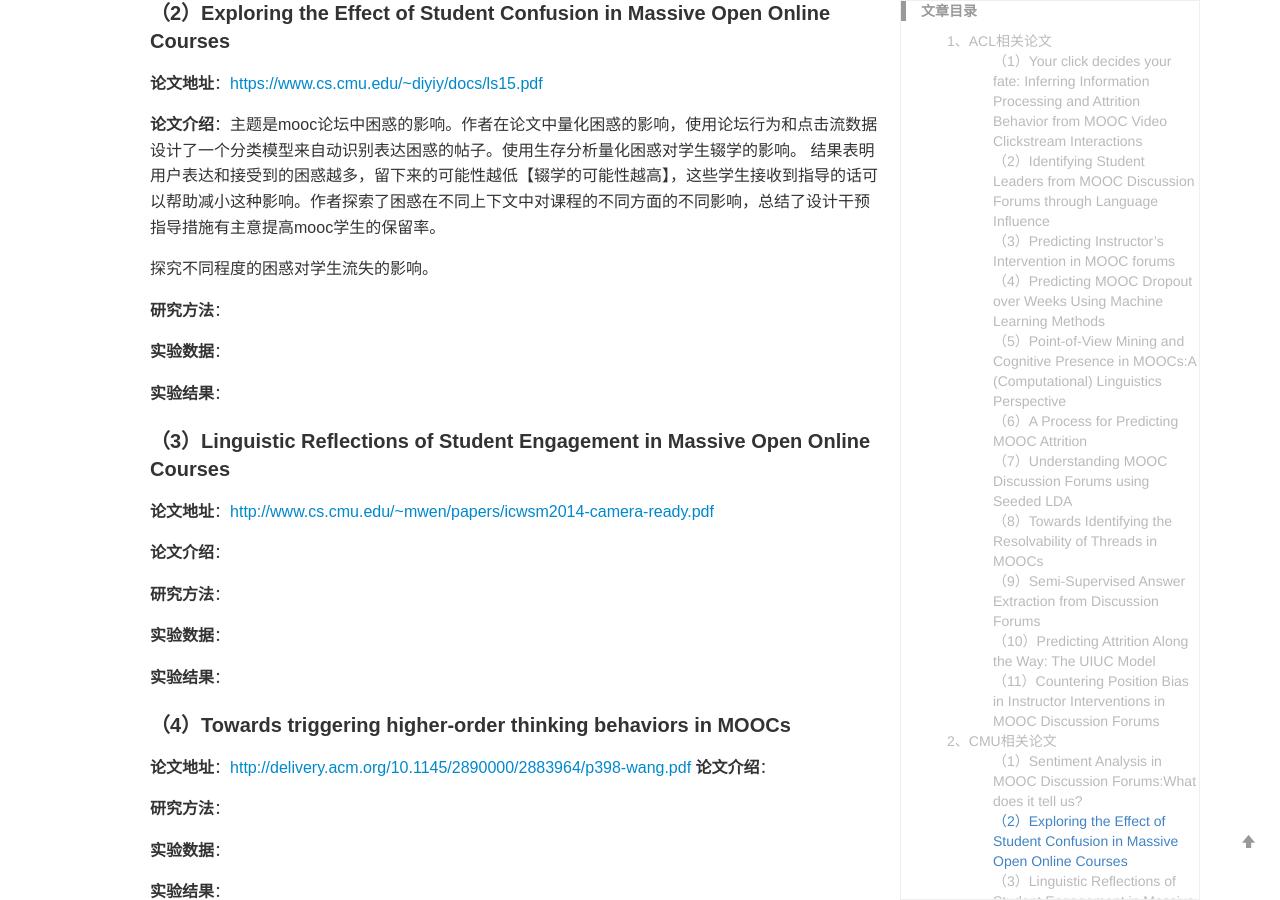
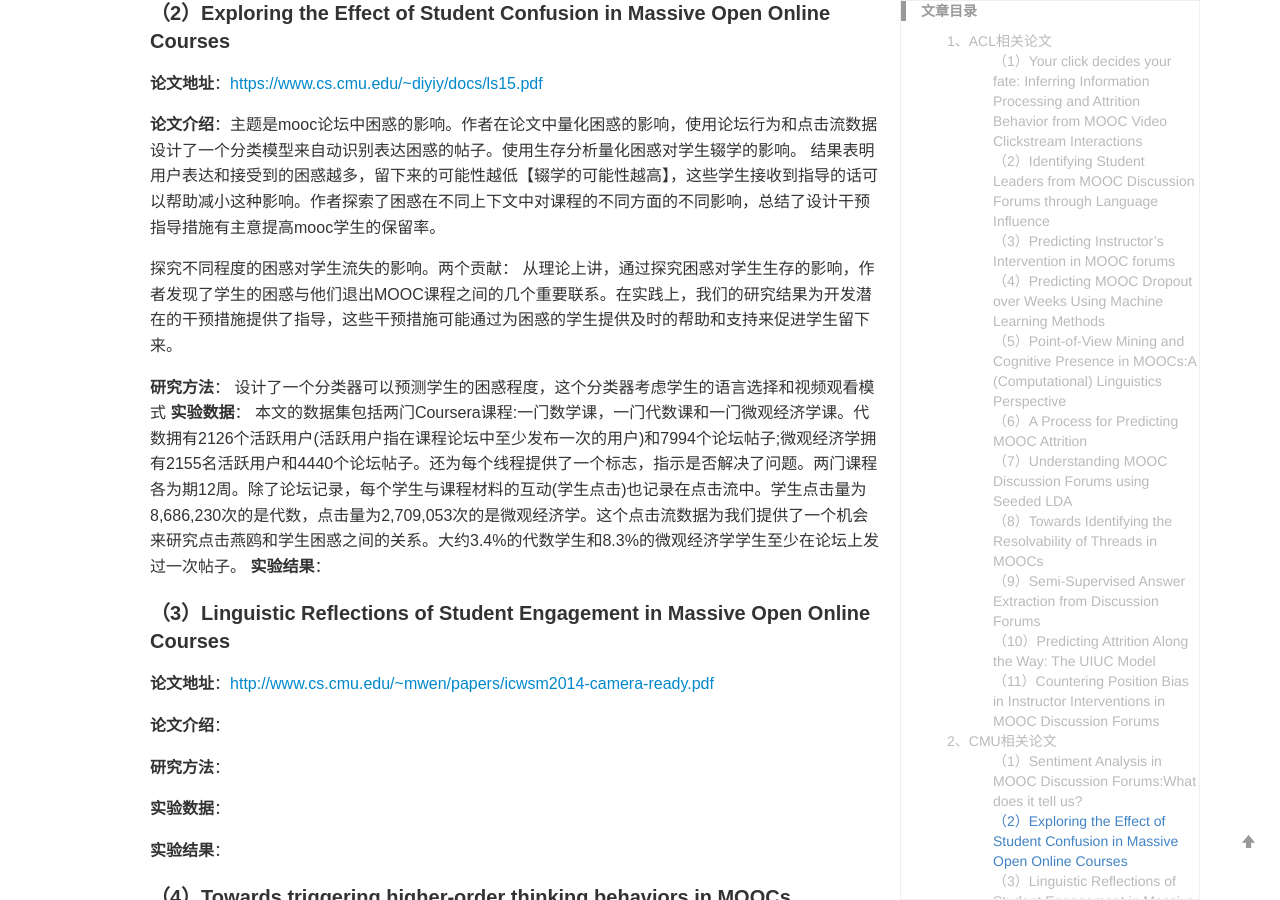
Before and after one commit to yuanmingchen/yuanmingchen.github.io, a Jekyll site: the page built from _posts/2019-04-19-online course nlp paper survey 2.md, in a window 1280 px wide and 900 px high, scrolled down 5621 px. Built offline with Jekyll 4.4.1, drawn with Linux system fonts in a browser that asks for light colours; formulas are drawn with MathJax 3; comment, search, counter and statistics services are not loaded.

Commit message:
Updates _posts/2019-04-19-online course nlp paper survey 2.md
Auto commit by GitBook Editor

```diff
--- a/_posts/2019-04-19-online course nlp paper survey 2.md
+++ b/_posts/2019-04-19-online course nlp paper survey 2.md
@@ -152,12 +152,13 @@ $P(w)$表示情感词$w$在评论中出现的概率，$P(TopicKeyword)$表示当
 **论文介绍**：主题是mooc论坛中困惑的影响。作者在论文中量化困惑的影响，使用论坛行为和点击流数据设计了一个分类模型来自动识别表达困惑的帖子。使用生存分析量化困惑对学生辍学的影响。
 结果表明用户表达和接受到的困惑越多，留下来的可能性越低【辍学的可能性越高】，这些学生接收到指导的话可以帮助减小这种影响。作者探索了困惑在不同上下文中对课程的不同方面的不同影响，总结了设计干预指导措施有主意提高mooc学生的保留率。
 
-探究不同程度的困惑对学生流失的影响。
+探究不同程度的困惑对学生流失的影响。两个贡献：
+从理论上讲，通过探究困惑对学生生存的影响，作者发现了学生的困惑与他们退出MOOC课程之间的几个重要联系。在实践上，我们的研究结果为开发潜在的干预措施提供了指导，这些干预措施可能通过为困惑的学生提供及时的帮助和支持来促进学生留下来。
 
 **研究方法**：
-
+设计了一个分类器可以预测学生的困惑程度，这个分类器考虑学生的语言选择和视频观看模式
 **实验数据**：
-
+本文的数据集包括两门Coursera课程:一门数学课，一门代数课和一门微观经济学课。代数拥有2126个活跃用户(活跃用户指在课程论坛中至少发布一次的用户)和7994个论坛帖子;微观经济学拥有2155名活跃用户和4440个论坛帖子。还为每个线程提供了一个标志，指示是否解决了问题。两门课程各为期12周。除了论坛记录，每个学生与课程材料的互动(学生点击)也记录在点击流中。学生点击量为8,686,230次的是代数，点击量为2,709,053次的是微观经济学。这个点击流数据为我们提供了一个机会来研究点击燕鸥和学生困惑之间的关系。大约3.4%的代数学生和8.3%的微观经济学学生至少在论坛上发过一次帖子。
 **实验结果**：
 
 #### （3）Linguistic Reflections of Student Engagement in Massive Open Online Courses
```
